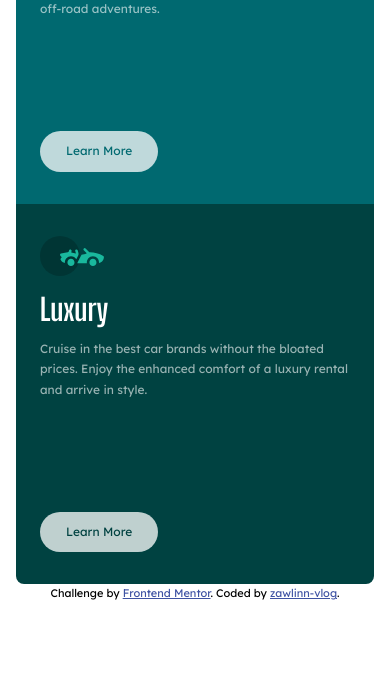
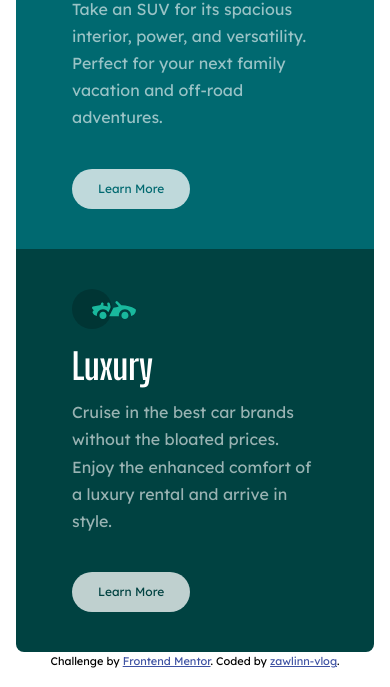
Before and after one commit to zawlinn-vlog/code_challenges, a website: page 09 Challenge/index.html in a window 390 px wide. Shown: the part 574-1261 px from the top of the page. Before the commit the page ends 1193 px from the top, so only its background shows below. Drawn offline with Linux system fonts and the light colour scheme.

Commit message:
Challenge: final coding of challenge 09

```diff
--- a/09 Challenge/assets/scss/base/_typography.scss
+++ b/09 Challenge/assets/scss/base/_typography.scss
@@ -5,10 +5,18 @@
     font-size: 3.8rem;
     margin-bottom: 2rem;
     color: rgba(255, 255, 255, 1);
+
+    @media screen and (max-width: 38.2em) {
+      font-size: 4.5rem;
+    }
   }
 
   &__txt {
     font-size: 1.5rem;
     color: rgba($light, 0.6);
+
+    @media screen and (max-width: 38.2em) {
+      font-size: 2rem;
+    }
   }
 }
--- a/09 Challenge/assets/scss/components/_cards.scss
+++ b/09 Challenge/assets/scss/components/_cards.scss
@@ -4,13 +4,12 @@
   padding: 4rem 3rem;
   color: getColor(light);
 
-
   @media screen and (max-width: 46em) {
     padding: 3rem;
   }
 
   @media screen and (max-width: 38.2em) {
-    padding: 4rem 3rem;
+    padding: 5rem 7rem;
   }
   &-1 {
     background-color: getColor(primary);
```
Also changed, not shown: 09 Challenge/assets/css/main.css, 1 other file.
